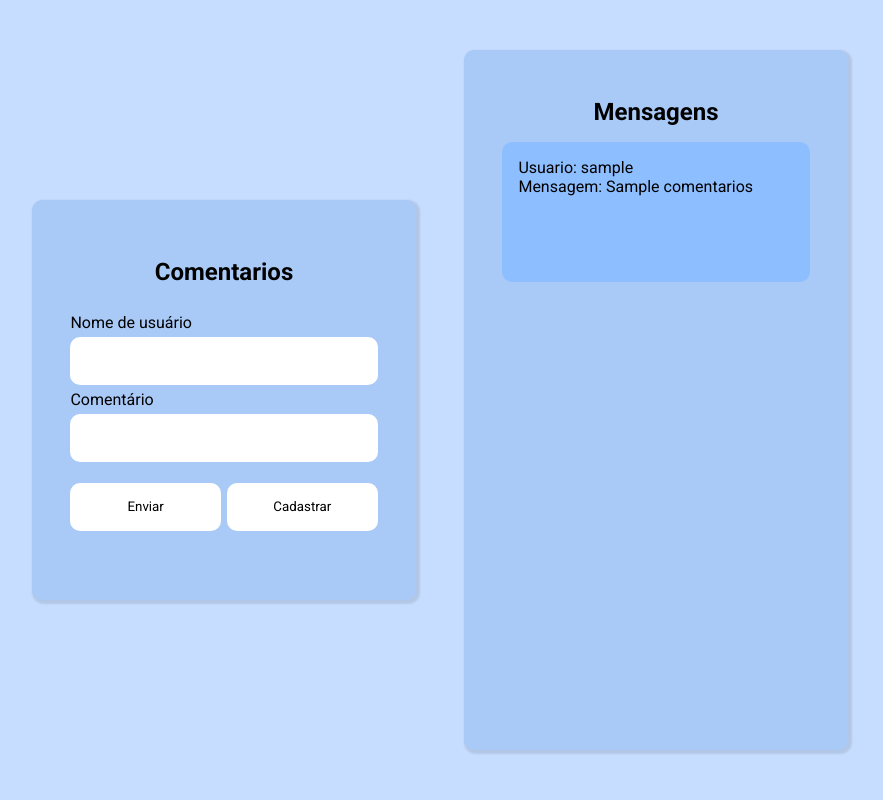
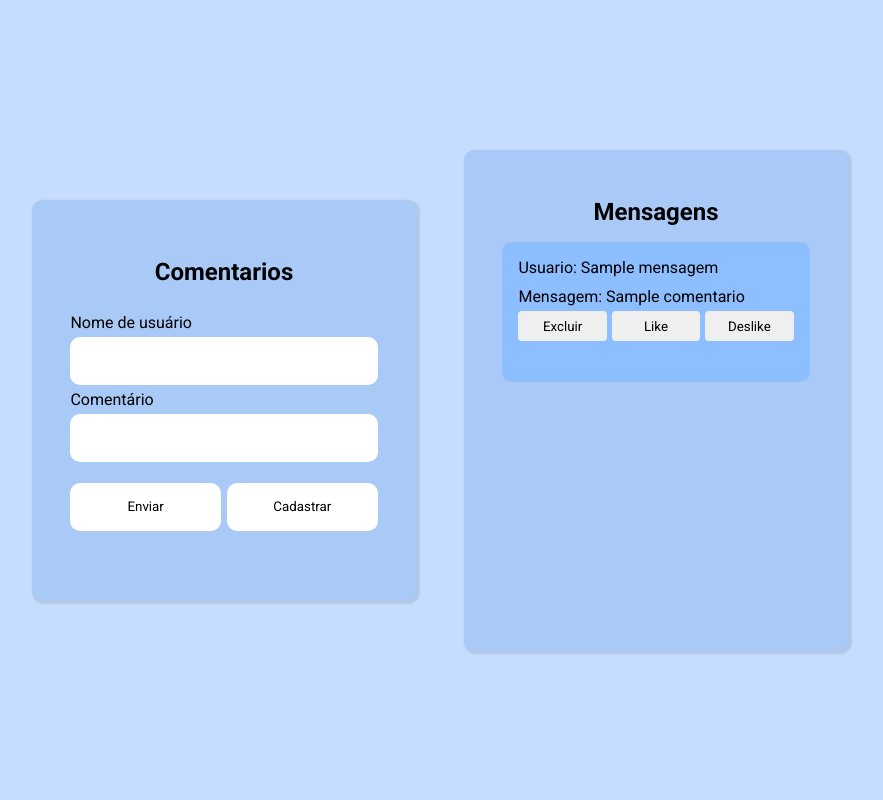
Before and after one commit to gustav0-rdg/feedback, a Flask app: template templates/index.html in a window 1280 px wide. Shown: the whole page, without its empty margins (200-1083 px from the left). Run offline with Flask 3, Linux system fonts and the light colour scheme; the template is opened without the code that fills it: most values are stand-ins (such as "Sample title", 1, 10 or a date in 2020).

Commit message:
adddd: esatilizacao das abas de mensagens

```diff
--- a/static/css/style-form.css
+++ b/static/css/style-form.css
@@ -88,7 +88,7 @@
 
 .container-geral__mensagens{
     width: 30%;
-    height: 700px;
+    height: 500px;
     background-color: rgb(169, 202, 246);
     border-radius: 10px;
 
@@ -127,5 +127,22 @@
     margin-top: 1rem;
     margin-bottom: 1rem;
     transition: 2s ease;
+    word-wrap: break-word;
+    gap: 5px;
+}
+.button-div{
+    display: flex;
+    width: 100%;
+    gap: 5px;
+}
+.button-mensagens{
+    width: 33%;
+    height: 30px;
+    border-radius: 4px;
+    border: none;
+}
 
+a{
+    text-decoration: none;
+        color: black;
 }
--- a/templates/index.html
+++ b/templates/index.html
@@ -33,8 +33,13 @@
             <h1 class="container-geral__mensagens-titulo">Mensagens</h1>
             {% for mensagem in mensagens %}
                 <div class="container-geral__mensagens-mensagem">
-                    <p>Usuario: {{mensagem.username}}<p>
-                    <p>Mensagem: {{mensagem.comentarios}} </p>
+                    <p>Usuario: {{mensagem.nome}}<p>
+                    <p>Mensagem: {{mensagem.comentario}} </p>
+                    <div class="button-div">
+                        <button class="button-mensagens"><a href="/delete/mensagem/{{mensagem.cod_comentario}}">Excluir</a></button>
+                        <button class="button-mensagens"><a href="">Like</a></button>
+                        <button class="button-mensagens"><a href="">Deslike</a></button>
+                    </div>
                 </div>
             {% endfor %}
         </div>
```
